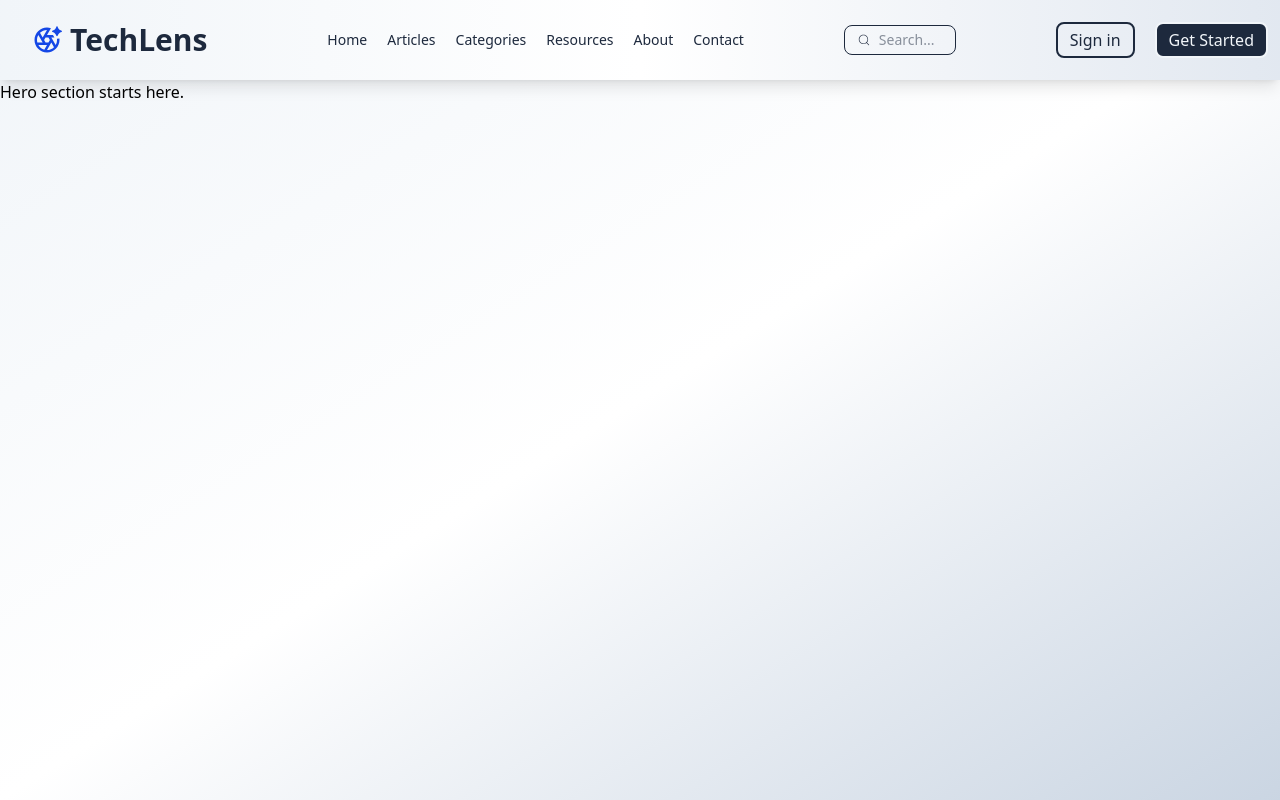
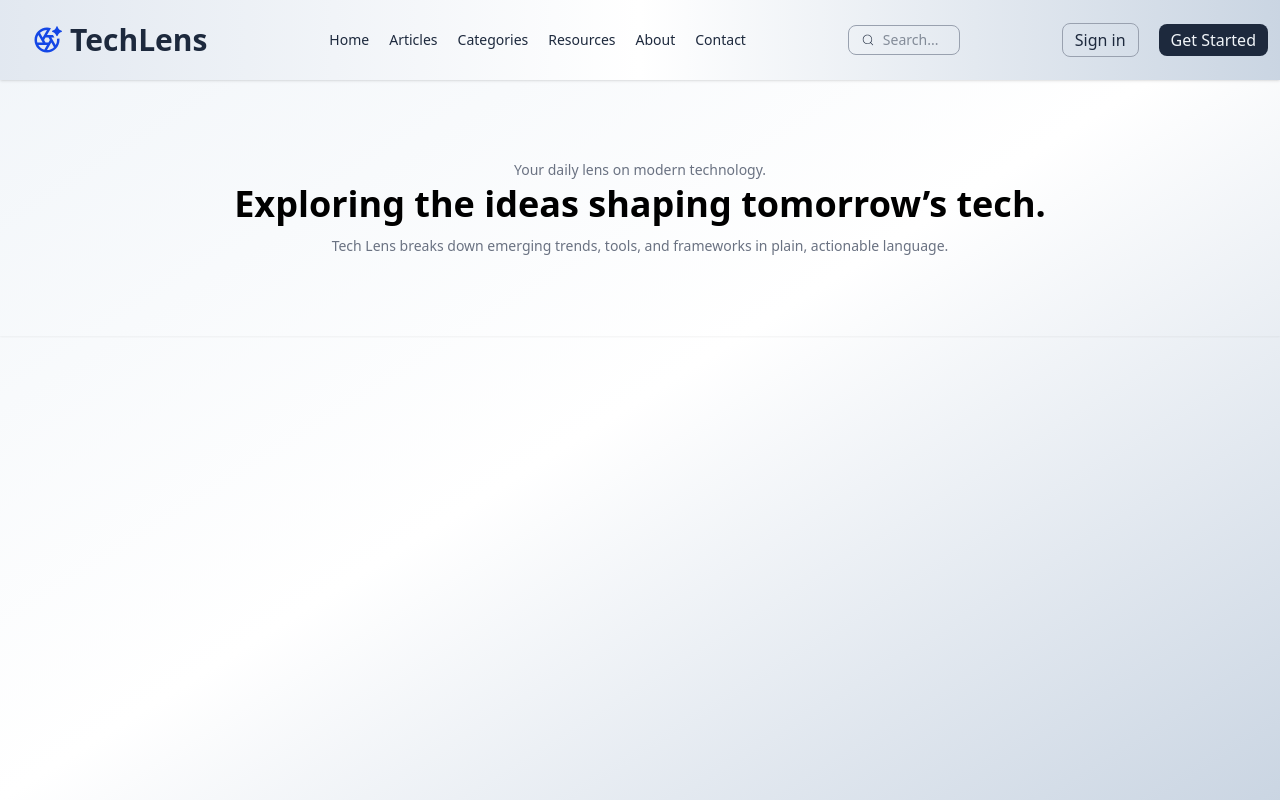
Before and after one commit to juliusmwas/Tech-Lens, a React (Vite) app: page / in a window 1280 px wide. Built offline with nearby package versions, Linux system fonts and the light colour scheme.

Commit message:
Updated the hero section

```diff
--- a/src/Components/Hero.jsx
+++ b/src/Components/Hero.jsx
@@ -1,8 +1,13 @@
 
 export default function Hero(){
     return (
-        <div>
-            <h1>Hero section starts here.</h1>
-        </div>
+        <section className="h-64  shadow-xs" id="home">
+            <div className="grid justify-items-center py-20">
+                <h3 className="text-sm p- text-gray-500">Your daily lens on modern technology.</h3>
+                <h1 className="text-4xl p-1 font-semibold">Exploring the ideas shaping tomorrow’s tech.</h1>
+                <p className="text-sm p-2 text-gray-500">Tech Lens breaks down emerging trends, tools, and frameworks  in plain, actionable language.</p>
+            </div>
+
+        </section>
     );
 }
--- a/src/Components/Navbar.jsx
+++ b/src/Components/Navbar.jsx
@@ -26,7 +26,7 @@ export default function Navbar () {
     }, [isFocused]);
 
     return(
-        <nav className="flex  justify-between p-3 h-20 shadow-lg items-center bg-gradient-to-r from-slate-100 via-white to-slate-200 text-slate-800 ">
+        <nav className="flex  justify-between p-3 h-20 shadow-sm items-center bg-gradient-to-r from-slate-200 via-white to-slate-300 text-slate-800 ">
             <div className="flex items-center gap-2 px-5">
                 <span className="text-blue-700"><RiCameraLensAiLine className="text-3xl" /></span>
                 <h1 className="font-bold text-3xl">TechLens</h1>
@@ -34,7 +34,7 @@ export default function Navbar () {
 
             <div>
                 <ul className="flex justify-between  font-normal text-sm items-center gap-5">
-                    <li><a href="#" className="hover:font-medium">Home</a></li>
+                    <li><a href="#home" className="hover:font-medium">Home</a></li>
                     <li><a href="#" className="hover:font-medium">Articles</a></li>
                     <li><a href="#" className="hover:font-medium">Categories</a></li>
                     <li><a href="#" className="hover:font-medium">Resources</a></li>
@@ -46,7 +46,7 @@ export default function Navbar () {
             <div
                 ref={containerRef}
                 onClick={() => setIsFocused(true)}
-                className={`flex items-center bg-surface border border-border rounded-lg px-3 py-1 cursor-text transition-all duration-300
+                className={`flex items-center bg-surface border border-gray-400 rounded-lg px-3 py-1 cursor-text transition-all duration-300
                     ${isFocused ? "w-52 sm:w-72" : "w-28"}
                 `}
                 >
@@ -63,8 +63,8 @@ export default function Navbar () {
 
             <div className="flex justify-between items-center gap-5">
                 <IoMenu className="hidden"/>
-                <button className=" px-3 py-1 rounded-lg border-2 font-medium cursor-pointer">Sign in</button>
-                <button className="bg-slate-800 text-slate-100 px-3 py-1 rounded-lg border-2 font-medium cursor-pointer">Get Started</button>
+                <button className=" px-3 py-1 rounded-lg border border-gray-400 font-medium cursor-pointer">Sign in</button>
+                <button className="bg-slate-800 text-slate-100 px-3 py-1 rounded-lg  font-medium cursor-pointer">Get Started</button>
             </div>
 
         </nav>
```
